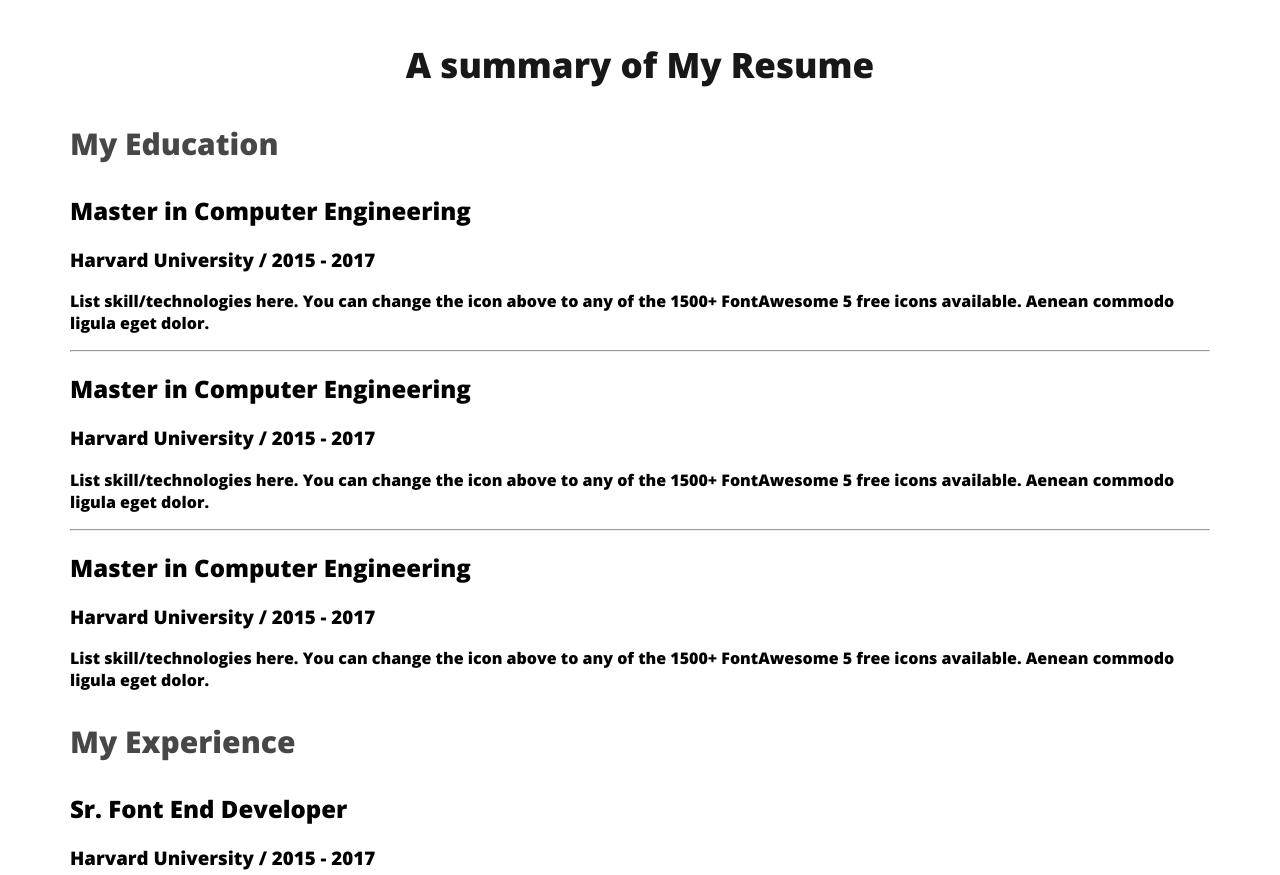
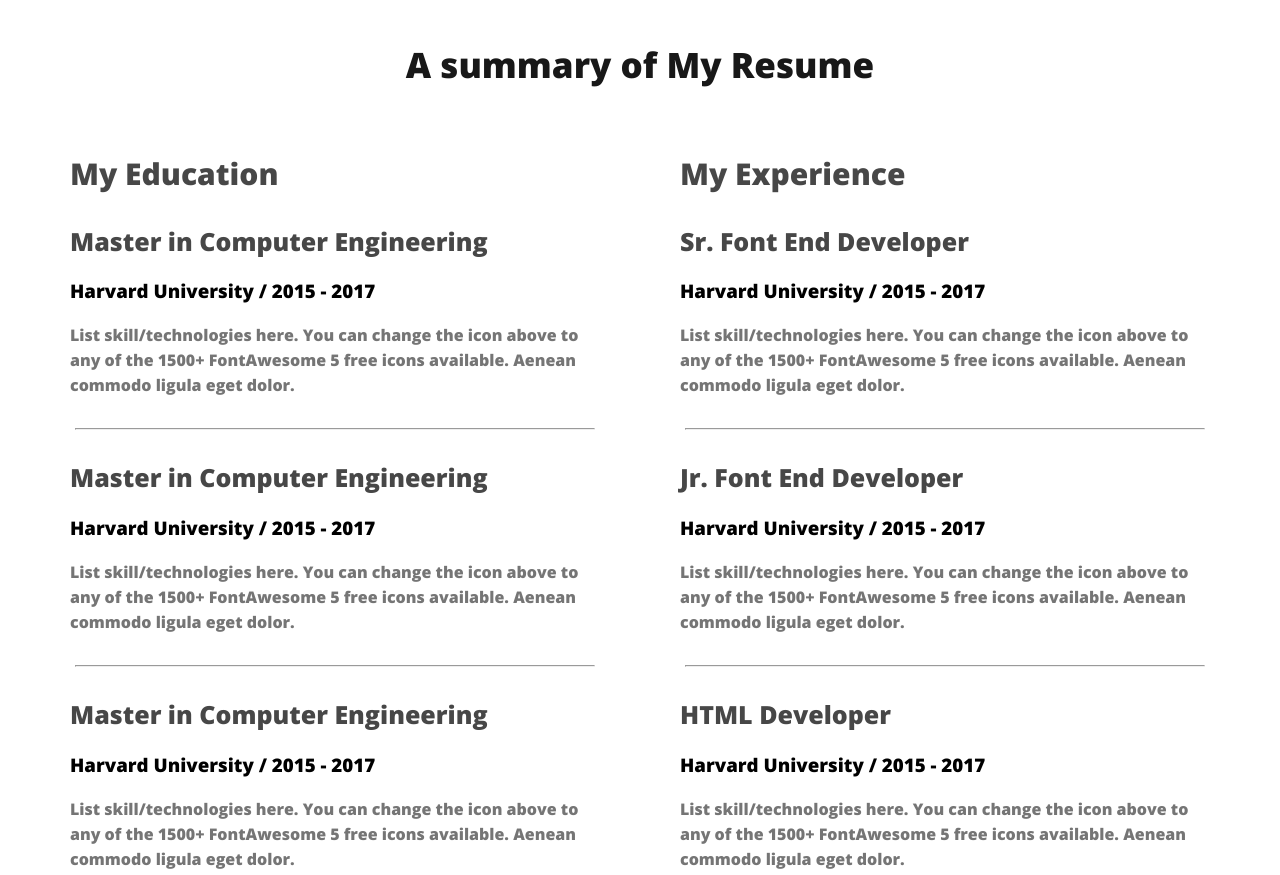
Before and after one commit to WasifulKaium/webdeveloper-portfolio, a plain HTML site: page index.html in a window 1280 px wide. Shown: the part 2180-3055 px from the top of the page. Drawn offline with nearby package versions, Linux system fonts and the light colour scheme.

Commit message:
add these changes

```diff
--- a/index.html
+++ b/index.html
@@ -90,8 +90,7 @@
         <!-- Resume related section -->
         <section>
             <h3 class="section-title">A summary of My Resume</h3>
-            <div class="resume-container"></div>
-            <!-- .resume-column*2>h3.resume-column-titile -->
+            <div class="resume-container">
             <div class="resume-column">
                 <h3 class="resume-column-titile">My Education</h3>
                 <div class="resume-item">
@@ -139,6 +138,7 @@
                 </div>
             </div>
 
+
         </section>
 
 
--- a/styles/portfolio.css
+++ b/styles/portfolio.css
@@ -148,3 +148,25 @@ box-shadow: 0px 6px 50px 0px rgba(0, 0, 0, 0.06);
     font-size: 30px;
     font-weight: 700;
 }
+.resume-container{
+    display: flex;
+    gap: 80px;
+}
+.resume-item-title{
+    color: #474747;
+    font-size: 25px;
+    font-weight: 600;
+}
+.resume-item-institute{
+    margin-top: 10px;
+    margin-bottom: 20px;
+}
+.resume-item-description{
+    color: #757575;
+    font-size: 16px;
+    font-weight: 300;
+    line-height: 25px;
+}
+.resume-container hr{
+    margin: 30px 5px;
+}
```
